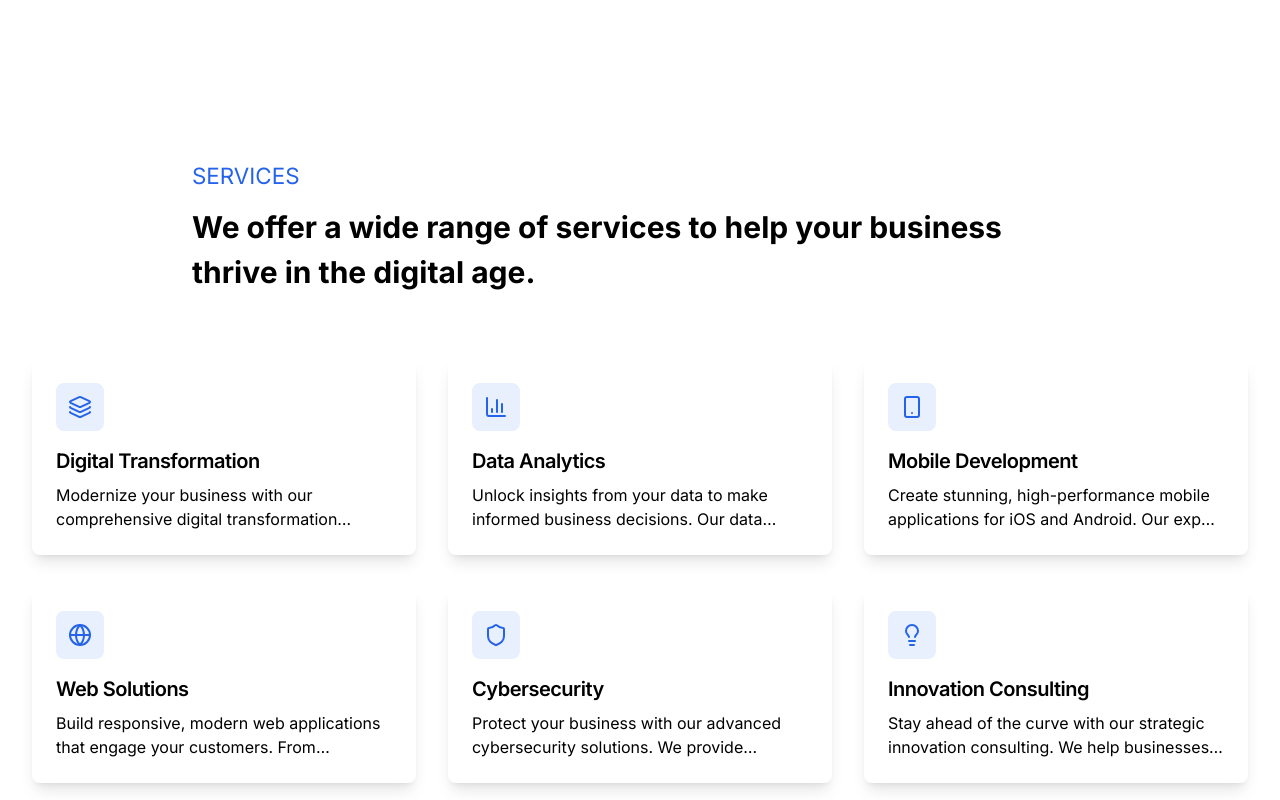
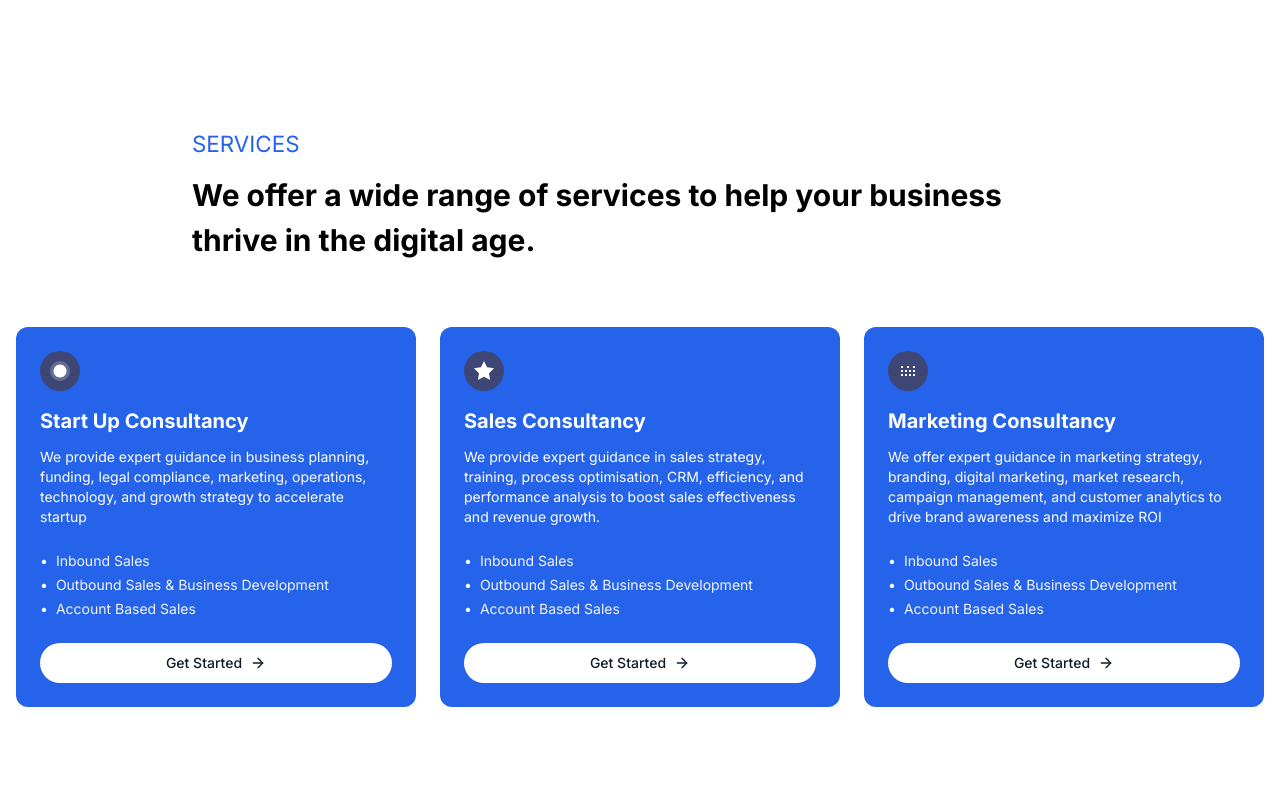
Before and after one commit to rajib18197/Nexily, a Next.js app: page / in a window 1280 px wide. Shown: the part 700-1500 px from the top of the page. Built offline with nearby package versions, Linux system fonts and the light colour scheme.

Commit message:
re-design service section

```diff
--- a/src/components/Services.jsx
+++ b/src/components/Services.jsx
@@ -2,93 +2,107 @@
 
 import { useState } from "react";
 import { motion } from "framer-motion";
-import {
-  Layers,
-  BarChart3,
-  Smartphone,
-  Globe,
-  Shield,
-  Lightbulb,
-} from "lucide-react";
-import {
-  Card,
-  CardContent,
-  CardDescription,
-  CardHeader,
-  CardTitle,
-} from "@/components/ui/card";
-import "./FAQ.css";
+import { ArrowRight } from "lucide-react";
+
+export default function ServicesSection() {
+  const [hoveredCard, setHoveredCard] = useState(null);
 
   const services = [
     {
-    title: "Digital Transformation",
+      id: 1,
+      icon: (
+        <svg
+          width="24"
+          height="24"
+          viewBox="0 0 24 24"
+          fill="none"
+          xmlns="http://www.w3.org/2000/svg"
+        >
+          <path
+            d="M12 22C17.5228 22 22 17.5228 22 12C22 6.47715 17.5228 2 12 2C6.47715 2 2 6.47715 2 12C2 17.5228 6.47715 22 12 22Z"
+            fill="white"
+            fillOpacity="0.2"
+          />
+          <path
+            d="M12 18.5C15.5899 18.5 18.5 15.5899 18.5 12C18.5 8.41015 15.5899 5.5 12 5.5C8.41015 5.5 5.5 8.41015 5.5 12C5.5 15.5899 8.41015 18.5 12 18.5Z"
+            fill="white"
+          />
+        </svg>
+      ),
+      title: "Start Up Consultancy",
       description:
-      "Modernize your business with our comprehensive digital transformation services. We help organizations leverage cutting-edge technologies to streamline operations, enhance customer experiences, and drive growth in the digital era.",
-    icon: Layers,
-    color: "bg-chart-1/10 text-chart-1",
-    colorbg: "hsl(221.2 83.2% 53.3% / 0.1)",
-    colorText: "hsl(221.2 83.2% 53.3%)",
+        "We provide expert guidance in business planning, funding, legal compliance, marketing, operations, technology, and growth strategy to accelerate startup",
+      bulletPoints: [
+        "Inbound Sales",
+        "Outbound Sales & Business Development",
+        "Account Based Sales",
+      ],
+      buttonText: "Get Started",
     },
     {
-    title: "Data Analytics",
+      id: 2,
+      icon: (
+        <svg
+          width="24"
+          height="24"
+          viewBox="0 0 24 24"
+          fill="none"
+          xmlns="http://www.w3.org/2000/svg"
+        >
+          <path
+            d="M12 2L15.09 8.26L22 9.27L17 14.14L18.18 21.02L12 17.77L5.82 21.02L7 14.14L2 9.27L8.91 8.26L12 2Z"
+            fill="white"
+          />
+        </svg>
+      ),
+      title: "Sales Consultancy",
       description:
-      "Unlock insights from your data to make informed business decisions. Our data analytics services help you collect, process, and analyze data to identify patterns, trends, and opportunities that drive strategic decision-making and business growth.",
-    icon: BarChart3,
-    color: "bg-chart-2/10 text-chart-2",
-    colorbg: "hsl(221.2 83.2% 53.3% / 0.1)",
-    colorText: "hsl(221.2 83.2% 53.3%)",
+        "We provide expert guidance in sales strategy, training, process optimisation, CRM, efficiency, and performance analysis to boost sales effectiveness and revenue growth.",
+      bulletPoints: [
+        "Inbound Sales",
+        "Outbound Sales & Business Development",
+        "Account Based Sales",
+      ],
+      buttonText: "Get Started",
     },
     {
-    title: "Mobile Development",
+      id: 3,
+      icon: (
+        <svg
+          width="24"
+          height="24"
+          viewBox="0 0 24 24"
+          fill="none"
+          xmlns="http://www.w3.org/2000/svg"
+        >
+          <path d="M7 15H5V17H7V15Z" fill="white" />
+          <path d="M19 15H17V17H19V15Z" fill="white" />
+          <path d="M11 7H13V9H11V7Z" fill="white" />
+          <path d="M19 7H17V9H19V7Z" fill="white" />
+          <path d="M7 7H5V9H7V7Z" fill="white" />
+          <path d="M15 11H13V13H15V11Z" fill="white" />
+          <path d="M19 11H17V13H19V11Z" fill="white" />
+          <path d="M7 11H5V13H7V11Z" fill="white" />
+          <path d="M11 11H9V13H11V11Z" fill="white" />
+          <path d="M11 15H9V17H11V15Z" fill="white" />
+          <path d="M15 15H13V17H15V15Z" fill="white" />
+        </svg>
+      ),
+      title: "Marketing Consultancy",
       description:
-      "Create stunning, high-performance mobile applications for iOS and Android. Our expert developers build intuitive, feature-rich mobile apps that engage users, solve problems, and help your business reach customers wherever they are.",
-    icon: Smartphone,
-    color: "bg-chart-3/10 text-chart-3",
-    colorbg: "hsl(221.2 83.2% 53.3% / 0.1)",
-    colorText: "hsl(221.2 83.2% 53.3%)",
-  },
-  {
-    title: "Web Solutions",
-    description:
-      "Build responsive, modern web applications that engage your customers. From corporate websites to complex web applications, our web development team creates scalable, secure, and user-friendly solutions that represent your brand and drive conversions.",
-    icon: Globe,
-    color: "bg-chart-4/10 text-chart-4",
-    colorbg: "hsl(221.2 83.2% 53.3% / 0.1)",
-    colorText: "hsl(221.2 83.2% 53.3%)",
-  },
-  {
-    title: "Cybersecurity",
-    description:
-      "Protect your business with our advanced cybersecurity solutions. We provide comprehensive security services including threat assessment, vulnerability management, security monitoring, and incident response to safeguard your digital assets and customer data.",
-    icon: Shield,
-    color: "bg-chart-5/10 text-chart-5",
-    colorbg: "hsl(221.2 83.2% 53.3% / 0.1)",
-    colorText: "hsl(221.2 83.2% 53.3%)",
-  },
-  {
-    title: "Innovation Consulting",
-    description:
-      "Stay ahead of the curve with our strategic innovation consulting. We help businesses identify opportunities for innovation, develop new products and services, and implement transformative strategies that create competitive advantages in rapidly evolving markets.",
-    icon: Lightbulb,
-    color: "bg-primary/10 text-primary",
-    colorbg: "hsl(221.2 83.2% 53.3% / 0.1)",
-    colorText: "hsl(221.2 83.2% 53.3%)",
+        "We offer expert guidance in marketing strategy, branding, digital marketing, market research, campaign management, and customer analytics to drive brand awareness and maximize ROI",
+      bulletPoints: [
+        "Inbound Sales",
+        "Outbound Sales & Business Development",
+        "Account Based Sales",
+      ],
+      buttonText: "Get Started",
     },
   ];
 
-export default function Services() {
-  // State to track which card is being hovered
-  const [hoveredCard, setHoveredCard] = useState(null);
-
-  // Function to truncate text
-  const truncateText = (text, maxLength = 70) => {
-    if (text.length <= maxLength) return text;
-    return text.substring(0, maxLength) + "...";
-  };
-
   return (
-    <section id="services" className="py-20 md:py-32 bg-muted/30">
-      <div className="container mx-auto px-4 sm:px-6 lg:px-8">
+    <section className="w-full py-16 md:py-24">
+      <div className="container mx-auto px-4">
         <div className="max-w-4xl mx-auto mb-16">
           <motion.div
             initial={{ opacity: 0, y: 20 }}
@@ -103,52 +117,70 @@ export default function Services() {
             </p>
           </motion.div>
         </div>
-
-        <div className="grid grid-cols-1 md:grid-cols-2 lg:grid-cols-3 gap-8">
+        <div className="grid grid-cols-1 md:grid-cols-2 lg:grid-cols-3 gap-6">
           {services.map((service, index) => (
             <motion.div
-              key={index}
+              key={service.id}
               initial={{ opacity: 0, y: 20 }}
               whileInView={{ opacity: 1, y: 0 }}
               viewport={{ once: true }}
               transition={{ duration: 0.5, delay: index * 0.1 }}
-              onMouseEnter={() => setHoveredCard(index)}
+              className="relative"
+            >
+              <div
+                className="h-full rounded-xl p-6 flex flex-col"
+                style={{
+                  backgroundColor: "hsl(221.2 83.2% 53.3%)",
+                  color: "white",
+                }}
+              >
+                <div className="mb-4 w-10 h-10 rounded-full bg-[#3d4675] flex items-center justify-center">
+                  {service.icon}
+                </div>
+
+                <h3 className="text-xl font-bold mb-3">{service.title}</h3>
+
+                <p className="text-sm text-white mb-6">{service.description}</p>
+
+                {service.bulletPoints.length > 0 && (
+                  <ul className="mb-6 space-y-1 text-sm text-gray-100">
+                    {service.bulletPoints.map((point, i) => (
+                      <li key={i} className="flex items-start">
+                        <span className="mr-2 text-white">•</span>
+                        {point}
+                      </li>
+                    ))}
+                  </ul>
+                )}
+
+                <div className="mt-auto">
+                  <button
+                    className={`group flex text-center items-center justify-center text-sm font-medium ${
+                      hoveredCard === service.id
+                        ? "text-white"
+                        : "text-gray-300"
+                    } hover:text-white transition-colors`}
+                    style={{
+                      textAlign: "center",
+                      width: "100%",
+                      background: "white",
+                      color: "#101d28",
+                      padding: "10px 20px",
+                      borderRadius: "100px",
+                      cursor: "pointer",
+                    }}
+                    onMouseEnter={() => setHoveredCard(service.id)}
                     onMouseLeave={() => setHoveredCard(null)}
                   >
-              <Card className="h-full border-none shadow-lg hover:shadow-xl transition-shadow duration-300 overflow-hidden group">
-                <div className="absolute inset-0 bg-gradient-to-br from-primary/5 to-transparent opacity-0 group-hover:opacity-100 transition-opacity duration-300" />
-                <CardHeader className="pb-2">
-                  <div
-                    className={`w-12 h-12 rounded-lg flex items-center justify-center mb-4 ${service.color}`}
-                    style={{
-                      background: `${service.colorbg}`,
-                      color: `${service.colorText}`,
-                    }}
-                  >
-                    <service.icon className="h-6 w-6" />
+                    {service.buttonText}
+                    <ArrowRight
+                      className={`ml-2 h-4 w-4 transition-transform ${
+                        hoveredCard === service.id ? "translate-x-1" : ""
+                      }`}
+                    />
+                  </button>
                 </div>
-                  <CardTitle className="text-xl">{service.title}</CardTitle>
-                </CardHeader>
-                <CardContent>
-                  <CardDescription className="text-base">
-                    <div className="description-container">
-                      <div
-                        className={`description-text ${
-                          hoveredCard === index ? "expanded" : "collapsed"
-                        }`}
-                      >
-                        {service.description}
               </div>
-                      {/* {hoveredCard !== index &&
-                        service.description.length > 70 && (
-                          <span className="text-primary text-sm font-medium mt-1 block">
-                            Hover to read more
-                          </span>
-                        )} */}
-                    </div>
-                  </CardDescription>
-                </CardContent>
-              </Card>
             </motion.div>
           ))}
         </div>
--- a/src/components/Testimonial.jsx
+++ b/src/components/Testimonial.jsx
@@ -104,7 +104,7 @@ export default function Testimonials() {
                           className="flex items-center"
                           style={{
                             width: "max-content",
-                            margin: "40px 0 0 70%",
+                            margin: "60px 0 0 0",
                           }}
                         >
                           <Avatar className="h-12 w-12 mr-4">
```
Also changed, not shown: src/components/blogs/BlogCard.jsx (+7 -1 lines), src/components/blogs/Blogs.jsx (+5 -3 lines). Lines whose indentation alone changed are shown as unchanged.
